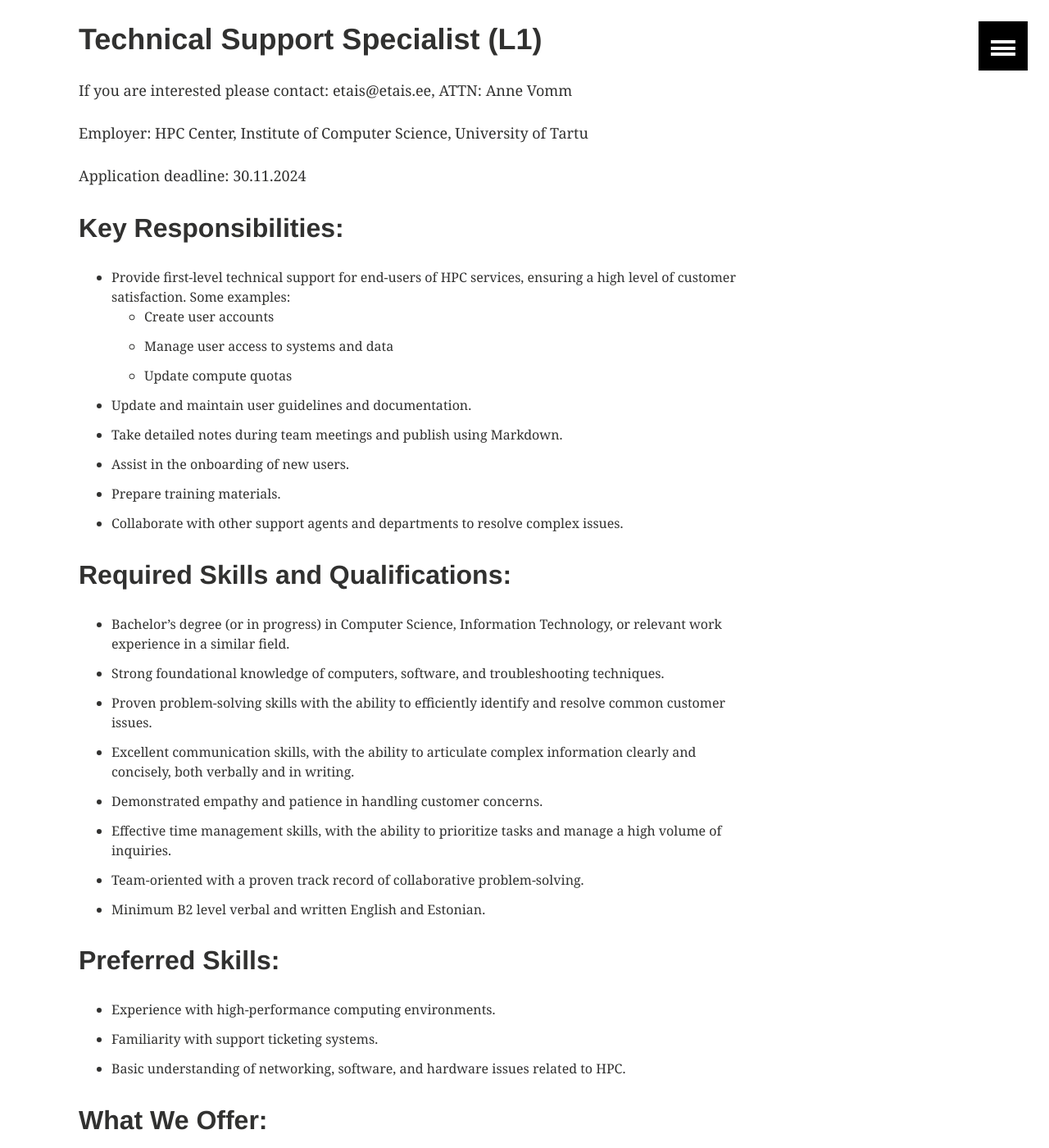
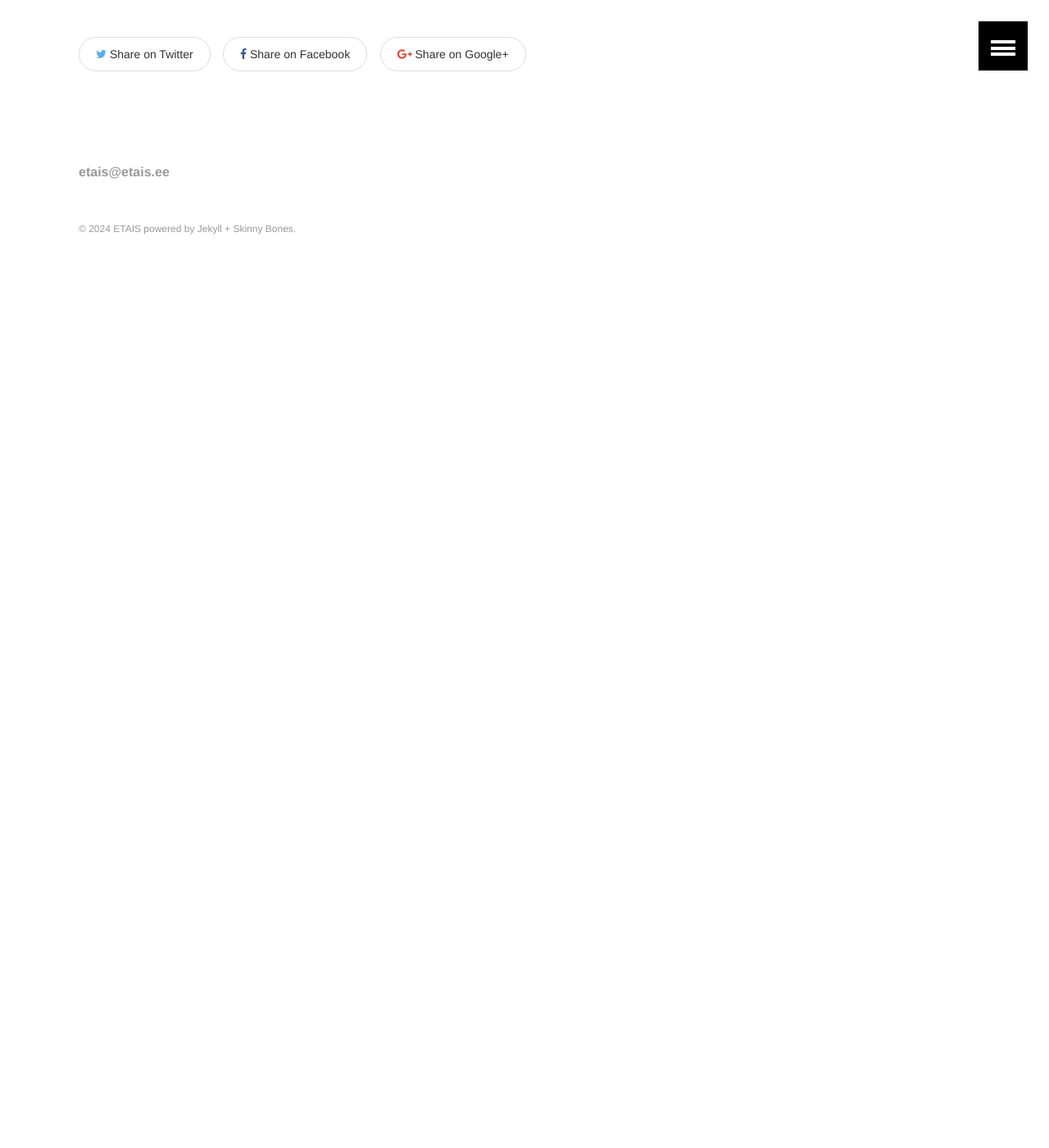
Before and after one commit to etais-ee/etais-web, a Jekyll site: the page built from jobs.md, in a window 1280 px wide and 1400 px high, scrolled down 270 px. Shown: the whole window at 82% size. Built offline with Jekyll 4.4.1, drawn with Linux system fonts in a browser that asks for light colours; comment, search, counter and statistics services are not loaded; after the commit the page ends 900 px from its top, so only the background shows below that; some of the changed text lies outside the part shown.

Commit message:
Update jobs.md

```diff
--- a/jobs.md
+++ b/jobs.md
@@ -3,53 +3,3 @@ layout: article
 permalink: /jobs/
 title: "Jobs"
 ---
-
-We are looking for:
-
-# Technical Support Specialist (L1)
-
-If you are interested please contact: etais@etais.ee, ATTN: Anne Vomm
-
-Employer: HPC Center, Institute of Computer Science, University of Tartu
-
-Application deadline: 30.11.2024
-
-## Key Responsibilities:
-
-- Provide first-level technical support for end-users of HPC services, ensuring a high level of customer satisfaction. Some examples:
-  - Create user accounts
-  - Manage user access to systems and data
-  - Update compute quotas
-- Update and maintain user guidelines and documentation.
-- Take detailed notes during team meetings and publish using Markdown.
-- Assist in the onboarding of new users.
-- Prepare training materials.
-- Collaborate with other support agents and departments to resolve complex issues.
-
-
-## Required Skills and Qualifications:
-
-- Bachelor’s degree (or in progress) in Computer Science, Information Technology, or relevant work experience in a similar field.
-- Strong foundational knowledge of computers, software, and troubleshooting techniques.
-- Proven problem-solving skills with the ability to efficiently identify and resolve common customer issues.
-- Excellent communication skills, with the ability to articulate complex information clearly and concisely, both verbally and in writing.
-- Demonstrated empathy and patience in handling customer concerns.
-- Effective time management skills, with the ability to prioritize tasks and manage a high volume of inquiries.
-- Team-oriented with a proven track record of collaborative problem-solving.
-- Minimum B2 level verbal and written English and Estonian.
-
-
-## Preferred Skills:
-
-- Experience with high-performance computing environments.
-- Familiarity with support ticketing systems.
-- Basic understanding of networking, software, and hardware issues related to HPC.
-
-## What We Offer:
-
-- A dynamic and supportive work environment.
-- Many opportunities for professional development and training.
-- Competitive salary and benefits package.
-- Best office in town.
-- Italian fruits on the house.
-- Days full of jokes and laughter with colleagues.
```
